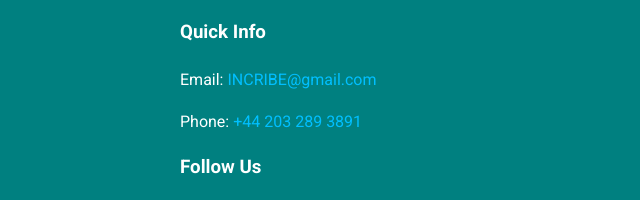
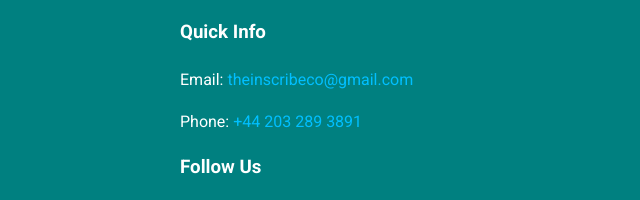
Before and after one commit to khawla2907/anas-website, a plain HTML site: page services.html in a window 1280 px wide. Shown: the part 7791-7991 px from the top of the page, 480-1120 px from the left. Drawn offline with Linux system fonts and the light colour scheme.

Commit message:
Update services.html

```diff
--- a/services.html
+++ b/services.html
@@ -838,7 +838,7 @@
         <!-- Contact Information -->
         <div class="footer-contact">
             <h3>Quick Info</h3>
-            <p>Email: <a href="mailto:INCRIBE@gmail.com">INCRIBE@gmail.com</a></p>
+              <p>Email: <a href="mailto:theinscribeco@gmail.com">theinscribeco@gmail.com</a></p>
             <p>Phone: <a href="tel:+442032893891">+44 203 289 3891</a></p>
             <h3>Follow Us</h3>
             <div class="social-icons">
```
